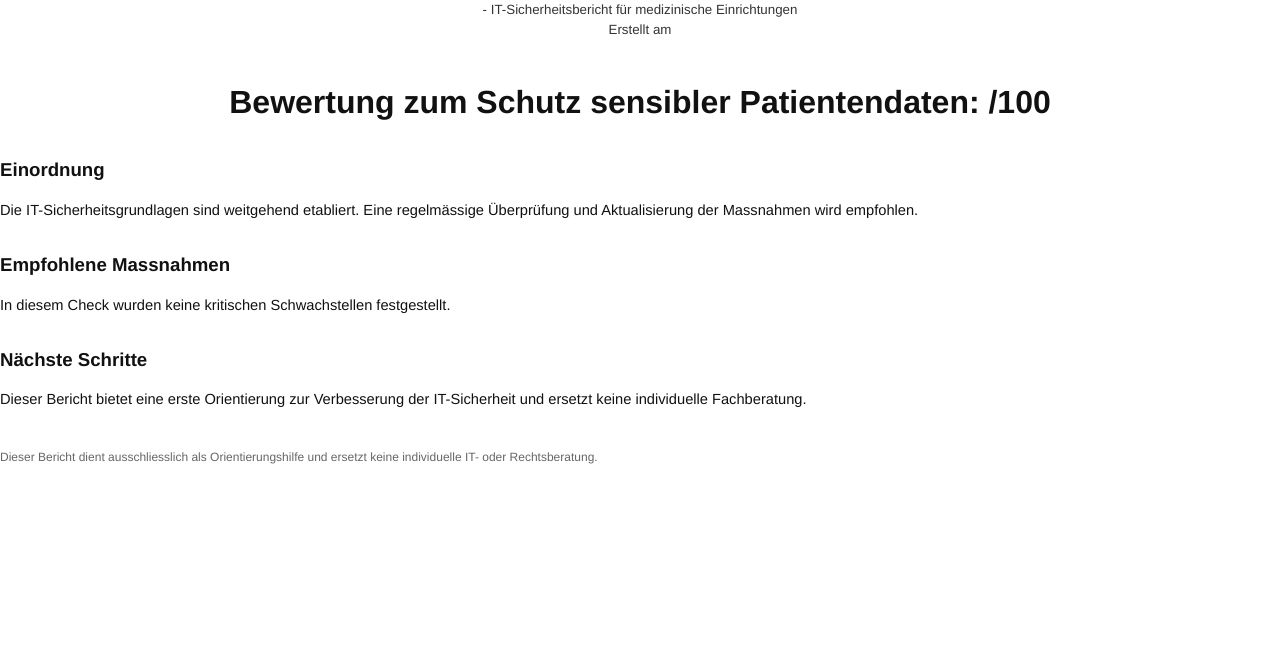
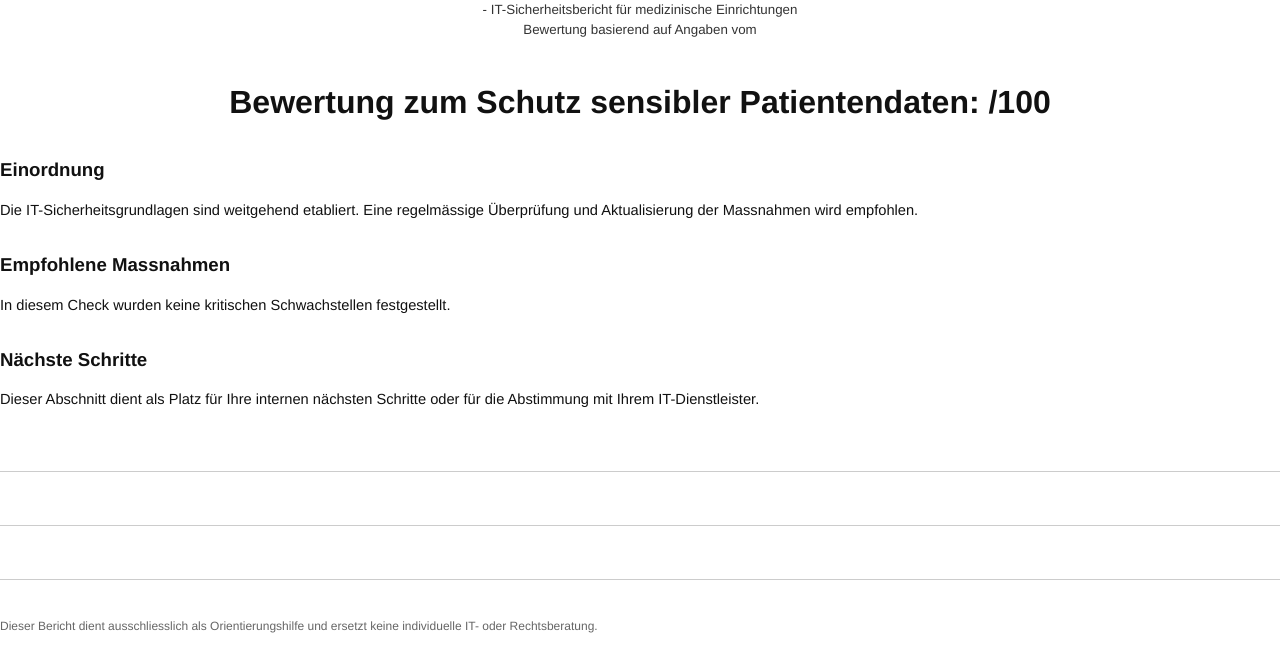
Before and after one commit to TheStephAndre/medsecure-check, a Flask app: template templates/report_pdf.html in a window 1280 px wide. Shown: the top 672 px of the page. Run offline with Flask 3, Linux system fonts and the light colour scheme; the template is opened without the code that fills it, so the values that code supplies are empty.

Commit message:
Remove duplicate disclaimers. Add space for handwriting in the PDF. Improve the 'wording.py' file to comply with the standards of the FMH/HIN(Swiss Medical Association).

```diff
--- a/templates/index.html
+++ b/templates/index.html
@@ -16,8 +16,6 @@
   </p>
 
   <a class="contrast" href="{{ url_for('audit') }}"> {{ LANDING.cta }} </a>
-
-  <p style="font-size: 0.9rem; color: #666">{{ DISCLAIMERS.website }}</p>
 </section>
 
 {% endblock %}
--- a/templates/report_pdf.html
+++ b/templates/report_pdf.html
@@ -66,6 +66,16 @@
         color: #666;
         margin-top: 10mm;
       }
+
+      .handwriting-lines {
+        margin-top: 6mm;
+      }
+
+      .handwriting-lines div {
+        border-bottom: 0.5pt solid #ccc;
+        height: 10mm;
+        margin-bottom: 4mm;
+      }
     </style>
   </head>
 
@@ -119,7 +129,14 @@
 
     <section>
       <h2>{{ REPORT.sections.next_steps }}</h2>
+
       <p>{{ REPORT.next_steps.orientation }}</p>
+
+      <div class="handwriting-lines">
+        <div></div>
+        <div></div>
+        <div></div>
+      </div>
     </section>
 
     <div class="footer-note">{{ REPORT_PDF.footer_note }}</div>
--- a/wording.py
+++ b/wording.py
@@ -216,8 +216,8 @@ REPORT = {
     "priority_label": "Priorität",
     "next_steps": {
         "orientation": (
-            "Dieser Bericht bietet eine erste Orientierung zur Verbesserung "
-            "der IT-Sicherheit und ersetzt keine individuelle Fachberatung."
+            "Dieser Abschnitt dient als Platz für Ihre internen nächsten Schritte "
+            "oder für die Abstimmung mit Ihrem IT-Dienstleister."
         ),
         "feasibility": (
             "Für viele Arztpraxen und kleinere medizinische Einrichtungen "
@@ -231,7 +231,7 @@ REPORT_PDF = {
     "title_suffix": "IT-Sicherheitsbericht",
     "header_suffix": "IT-Sicherheitsbericht für medizinische Einrichtungen",
     "score_label": "Bewertung zum Schutz sensibler Patientendaten",
-    "generated_on": "Erstellt am",
+    "generated_on": "Bewertung basierend auf Angaben vom",
     "footer_note": (
         "Dieser Bericht dient ausschliesslich als Orientierungshilfe "
         "und ersetzt keine individuelle IT- oder Rechtsberatung."
```
